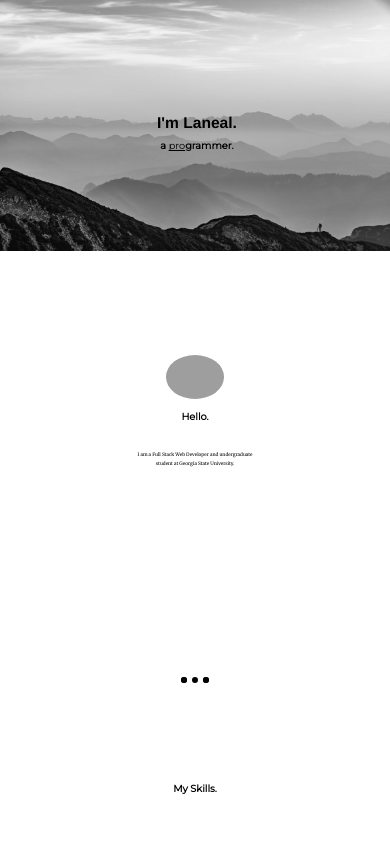
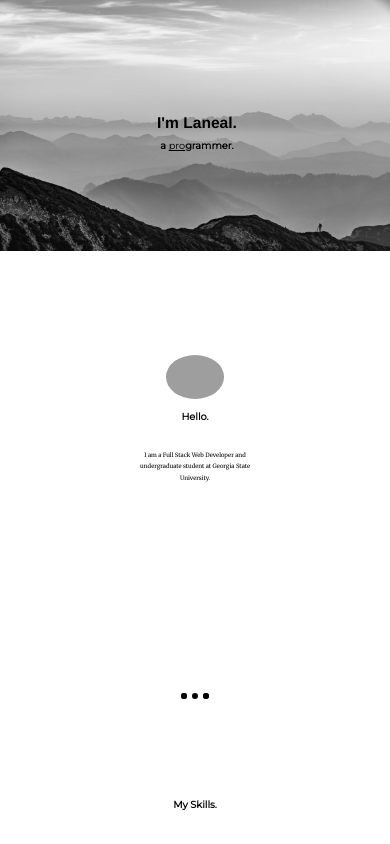
Before and after one commit to laneald/cv, a plain HTML site: page index.html in a window 390 px wide. Shown: the top 844 px of the page. Drawn offline with Linux system fonts and the light colour scheme; grey boxes are pictures that could not be loaded.

Commit message:
Added responsiveness for mobile

```diff
--- a/css/styles.css
+++ b/css/styles.css
@@ -35,7 +35,7 @@ a:hover {
 
 p {
     line-height: 2;
-    font-size: 1.2vw;
+    font-size: 1.4vw;
 }
 
 hr {
@@ -109,7 +109,7 @@ hr {
 .intro {
     width: 30%;
     margin: auto;
-    font-size: 1.2vw;
+    font-size: 1.5vw;
 }
 
 .contact-message {
```
